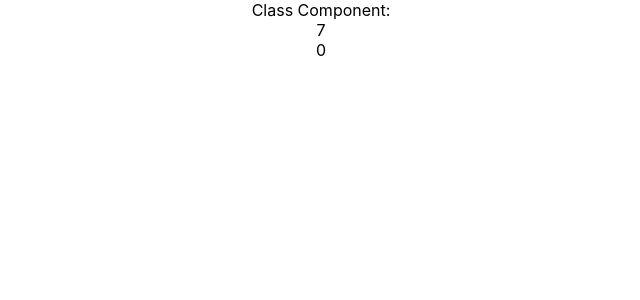
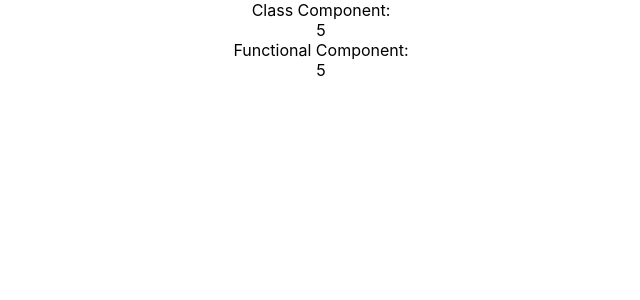
Before and after one commit to farnaz-kakhsaz/React-Hooks, a React (Create React App) app: page / in a window 1280 px wide. Shown: the top 300 px of the page, without its empty margins (319-959 px from the left). Built offline with nearby package versions, Linux system fonts and the light colour scheme.

Commit message:
section 11

```diff
--- a/src/components/IntervalHookCounter.js
+++ b/src/components/IntervalHookCounter.js
@@ -1,7 +1,25 @@
-import React, { useState } from "react"
+import React, { useEffect, useState } from "react"
 
 
 export default function IntervalHookCounter() {
     const [count, setCount] = useState(0)
-    return <div> {count} </div>
+
+    function counter() {
+        setCount(prevCount => prevCount + 1)
+    }
+
+    useEffect(() => {
+        const interval = setInterval(counter, 1000)
+
+        return () => {
+            clearInterval(interval)
+        }
+    }, [])
+
+
+    return <div>
+        Functional Component:
+    <br />
+        {count}
+    </div>
 }
```
